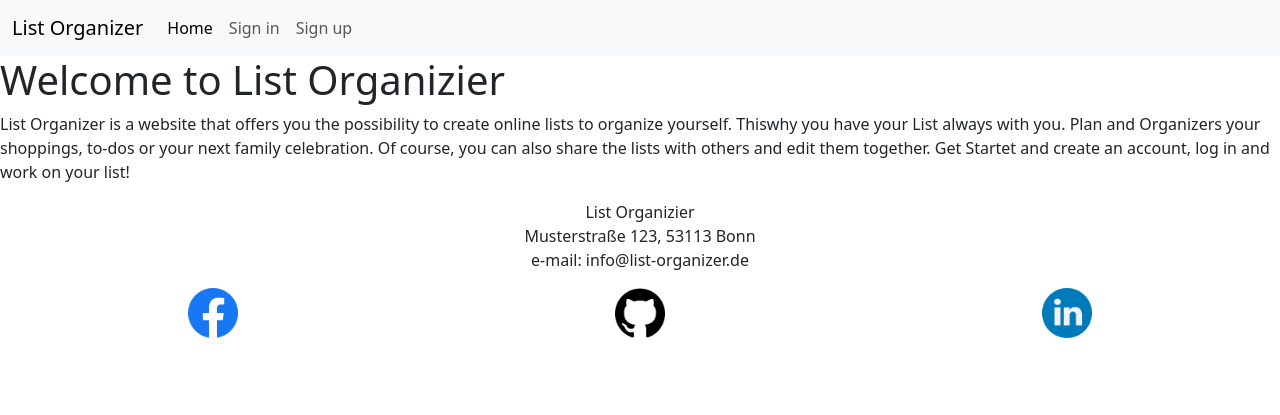
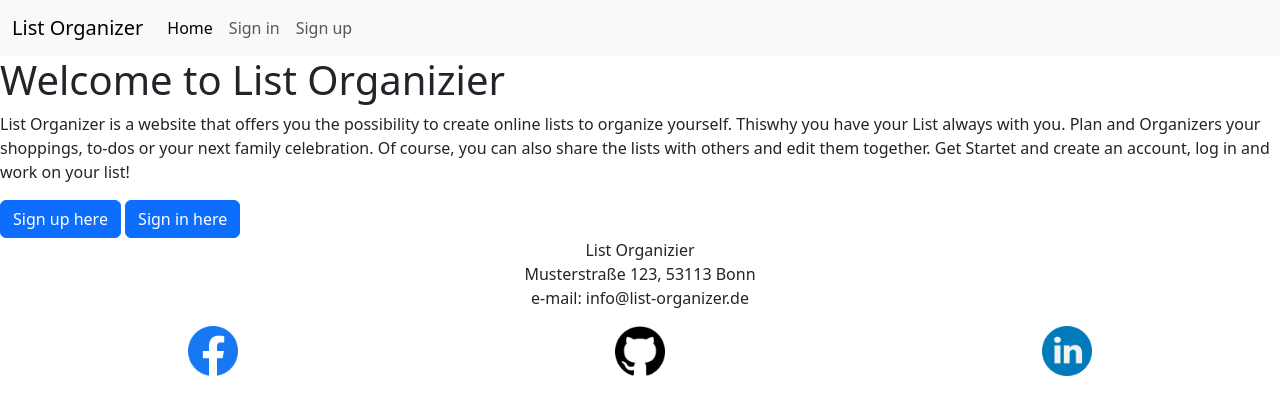
Before and after one commit to SureDeveloping/List-Organizer, a Django app: page / in a window 1280 px wide. Shown: the top 415 px of the page. Run offline with Django 5.2, Linux system fonts and the light colour scheme; some libraries are stand-ins or nearby versions.

Commit message:
Add links to sign_in and sign_out page

```diff
--- a/accounts/templates/accounts/sign_in.html
+++ b/accounts/templates/accounts/sign_in.html
@@ -11,6 +11,7 @@
     {{form.as_p}}
     <input type="submit" value="Sign In">
 </form>
-
+<br>
+<p>Don't have an account? <a href="{% url 'sign_up' %}">Sign up here</a>.</p>
 
 {% endblock %}
--- a/accounts/templates/accounts/sign_up.html
+++ b/accounts/templates/accounts/sign_up.html
@@ -11,5 +11,8 @@
     {{form.as_p}}
     <input type="submit" value="Sign Up">
 </form>
+<br>
+<p>You have allready an account? <a href="{% url 'sign_in' %}">Sign in here</a>.</p>
+
 
 {% endblock %}
--- a/home/templates/home/index.html
+++ b/home/templates/home/index.html
@@ -15,6 +15,11 @@
 
         Get Startet and create an account, log in and work on your list!
         </p>
+        <div>
+            <a href="{% url 'sign_up' %}" class="btn btn-primary">Sign up here</a>
+            <a href="{% url 'sign_in' %}" class="btn btn-primary">Sign in here</a>
+        </div>
+
     </section>
 </div>
 
```
